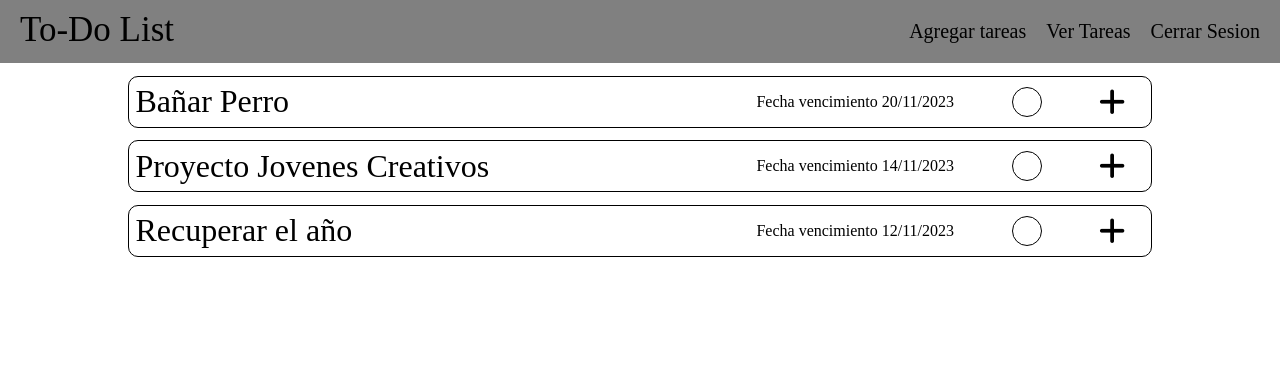
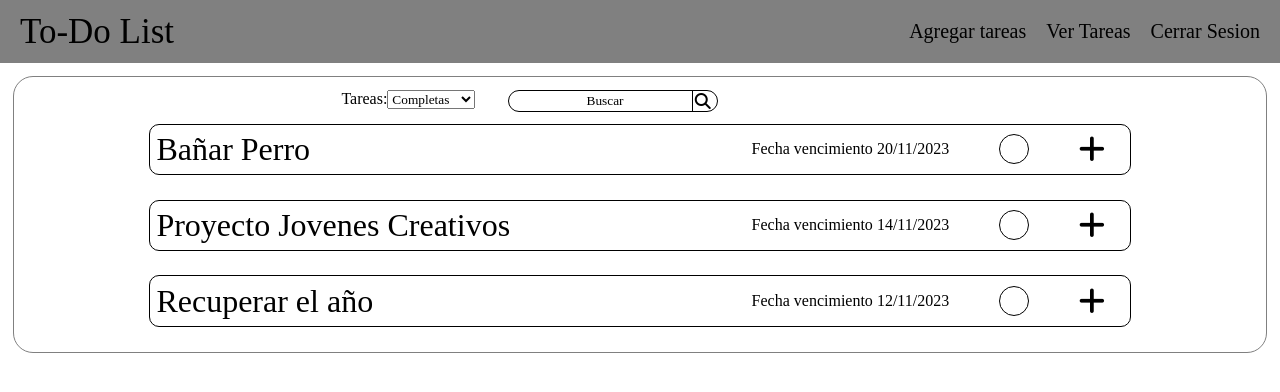
Before and after one commit to Santiago766/Pagina-Jovenes-Creativos, a React (Vite) app: page /#/ver-tareas in a window 1280 px wide. Shown: the top 392 px of the page. Built offline with nearby package versions, Linux system fonts and the light colour scheme; a web font is replaced by a local one.

Commit message:
Se modifico la posision del buscador y algunos estilos en ver tareas

```diff
--- a/src/index.css
+++ b/src/index.css
@@ -19,3 +19,7 @@ body {
 #root {
   height: 100%;
 }
+
+input::placeholder{
+  color: black;
+}
--- a/src/view/Components/Header/Header.css
+++ b/src/view/Components/Header/Header.css
@@ -2,6 +2,7 @@ header {
   display: flex;
   justify-content: space-between;
   background-color: gray;
+  align-items: center;
 }
 
 .Header_Titulo{
--- a/src/view/Components/Header/Header.jsx
+++ b/src/view/Components/Header/Header.jsx
@@ -5,13 +5,13 @@ export const Header = () => {
   return (
     <header>
       <h1 className='Header_Titulo'>To-Do List</h1>
-
-      <ul className='lista'>
-        <li><Link to="/Agregar-Tareas" className='rutas'>Agregar tareas</Link></li>
-        <li><Link to="/Ver-Tareas" className='rutas'>Ver Tareas</Link></li>
-        <li><Link to="/" className='rutas'>Cerrar Sesion</Link></li>
-      </ul>
-
+      <div>
+        <ul className='lista'>
+          <li><Link to="/agregar-tareas" className='rutas'>Agregar tareas</Link></li>
+          <li><Link to="/ver-tareas" className='rutas'>Ver Tareas</Link></li>
+          <li><Link to="/" className='rutas'>Cerrar Sesion</Link></li>
+        </ul>
+      </div>
     </header>
   )
 }
--- a/src/view/Pages/Login/Login.jsx
+++ b/src/view/Pages/Login/Login.jsx
@@ -1,13 +1,19 @@
-import { Link } from "react-router-dom"
+import { Link, useNavigate } from "react-router-dom"
 import './Login.css'
 import { Input } from "../../Components/Input/Input"
 
 export const Login = () => {
+
+  const navigate = useNavigate()
+  const navegar = () => {
+    navigate("ver-tareas")
+  }
+
   return (
     <div className="Content">
       <div className="loginContent">
         <h1>Login</h1>
-        <form action="/Ver-Tareas">
+        <form>
           <Input className={"Campos"} Img={<i className="fa-solid fa-user"></i>}
           type={"email"} placeHolder={"Email"} Name={"email"}/>
 
@@ -15,7 +21,7 @@ export const Login = () => {
           type={"password"} placeHolder={"Password"} Name={"password"} />
 
           <div className="Entrar">
-            <button type="submit">Ingresar</button>
+            <button type="submit" onClick={navegar}>Ingresar</button>
             <div className="Registro">
               <p>¿No tienes cuenta?</p>
               <Link className="Registro__link" to="/Registro">Registrate </Link>
--- a/src/view/Pages/Ver-Tareas/VerTareas.css
+++ b/src/view/Pages/Ver-Tareas/VerTareas.css
@@ -0,0 +1,57 @@
+.content_content {
+  display: flex;
+  justify-content: center;
+  align-self: center;
+  height:100%;
+}
+
+.contentTodo {
+  display: flex;
+  flex-direction: column;
+  flex-wrap: wrap;
+  margin-top: 1%;
+  width: 98%;
+  border: 1px grey solid;
+  border-radius: 20px;
+  align-items: center;
+  place-self: center;
+  padding: 1%;
+}
+
+.optionsTodo {
+  display: flex;
+  justify-content: space-evenly;
+  align-content: center;
+  width: 90%;
+}
+
+.Buscador{
+  display: flex;
+  border: 1px black solid;
+  border-radius: 20px;
+  width:19%;
+  align-items: center;
+  position: relative;
+  right: 20%;
+}
+.Buscador > i {
+  position: relative;
+  left: 88%;
+  border-left: 1px solid black;
+  padding: 2px;
+}
+
+.Buscador > input {
+  position: relative;
+  background-color: transparent;
+  left: -8%;
+  padding-left: 0;
+  border: 0;
+  width: 88%;
+  border-radius: 5px;
+}
+
+.Buscador > input::placeholder{
+  color: black;
+  padding-left: 40%;
+}
--- a/src/view/Pages/Ver-Tareas/VerTareas.jsx
+++ b/src/view/Pages/Ver-Tareas/VerTareas.jsx
@@ -1,11 +1,26 @@
 import { Tarea } from "../../Components/Tarea/Tarea";
+import './VerTareas.css'
+import { Input } from "../../Components/Input/Input";
 
 export const VerTareas = () => {
   return (
-    <div>
-      <Tarea Name={"Bañar Perro"} Fecha={"20/11/2023"} />
-      <Tarea Name={"Proyecto Jovenes Creativos"} Fecha={"14/11/2023"} />
-      <Tarea Name={"Recuperar el año"} Fecha={"12/11/2023"}  />
+    <div className="content_content">
+      <div className="contentTodo">
+        <div className="optionsTodo">
+          <section>
+            <label >Tareas:</label>
+            <select name="Tareas">
+              <option>Completas</option>
+              <option>Incompletas</option>
+            </select>
+          </section>
+          <Input placeHolder={"Buscar"} className={"Buscador"}
+          Img={<i className="fa-solid fa-magnifying-glass"></i>} type={"search"}/>
+        </div>
+        <Tarea Name={"Bañar Perro"} Fecha={"20/11/2023"} />
+        <Tarea Name={"Proyecto Jovenes Creativos"} Fecha={"14/11/2023"} />
+        <Tarea Name={"Recuperar el año"} Fecha={"12/11/2023"}  />
+      </div>
     </div>
   )
 }
--- a/src/view/routes/routes.jsx
+++ b/src/view/routes/routes.jsx
@@ -1,13 +1,9 @@
 import { createHashRouter } from 'react-router-dom'
 import { Layout } from '../Components/Layout/Layout'
-import { Header } from '../Components/Header/Header'
 import { Login } from '../Pages/Login/Login'
 import { Registro } from '../Pages/Registro/Registro'
 import { VerTareas } from '../Pages/Ver-Tareas/VerTareas'
 import { AgregarTarea } from '../Pages/AgregarTarea/AgregarTarea'
-
-
-
 
 export const router = createHashRouter([
   {
@@ -24,15 +20,11 @@ export const router = createHashRouter([
     Component: Layout,
     children: [
       {
-        path: '',
-        Component: Header
-      },
-      {
         path: 'Agregar-Tareas',
         Component: AgregarTarea
       },
       {
-        path: 'Ver-Tareas',
+        path: '/ver-tareas',
         Component: VerTareas
       },
     ]
```
